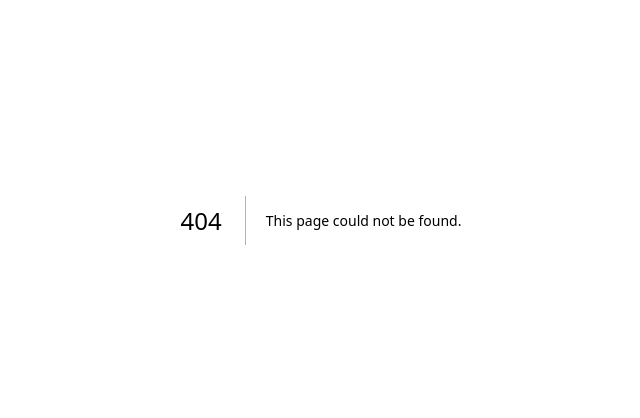
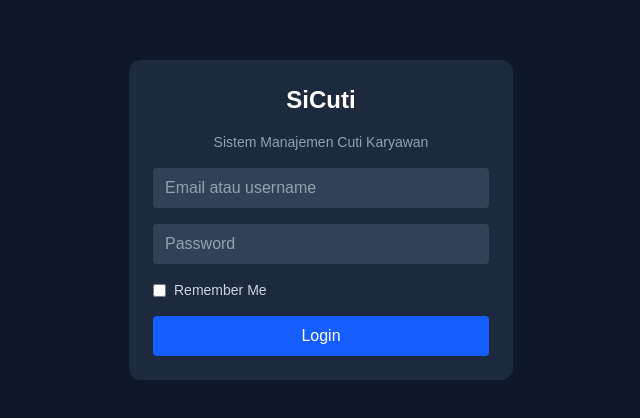
Before and after one commit to almendooubro-glitch/SiCuti-Sistem-Informasi-Cuti-, a Next.js app: page /login in a window 1280 px wide. Before the commit this address had no page. Shown: the part 180-598 px from the top of the page, without its empty margins (319-959 px from the left). Built offline with nearby package versions, Linux system fonts and the light colour scheme.

Commit message:
feat: tambah halaman login dengan opsi remember me

```diff
--- /dev/null
+++ b/src/app/login/page.jsx
@@ -0,0 +1,85 @@
+"use client";
+
+import { useState } from "react";
+import { useRouter } from "next/navigation";
+
+export default function LoginPage() {
+  const router = useRouter();
+  const [identifier, setIdentifier] = useState("");
+  const [password, setPassword] = useState("");
+  const [remember, setRemember] = useState(false);
+  const [pesan, setPesan] = useState("");
+  const [loading, setLoading] = useState(false);
+
+  async function handleSubmit(e) {
+    e.preventDefault();
+    setLoading(true);
+    setPesan("");
+
+    const res = await fetch("/api/login", {
+      method: "POST",
+      headers: { "Content-Type": "application/json" },
+      body: JSON.stringify({ identifier, password, remember }),
+    });
+    const data = await res.json();
+
+    if (!res.ok) {
+      setPesan(data.message);
+      setLoading(false);
+      return;
+    }
+
+    router.push("/dashboard");
+    router.refresh();
+  }
+
+  return (
+    <main className="min-h-screen flex items-center justify-center bg-slate-900 p-4">
+      <form
+        onSubmit={handleSubmit}
+        className="w-full max-w-sm bg-slate-800 rounded-xl p-6 space-y-4"
+      >
+        <h1 className="text-2xl font-bold text-white text-center">SiCuti</h1>
+        <p className="text-sm text-slate-400 text-center">
+          Sistem Manajemen Cuti Karyawan
+        </p>
+
+        <input
+          type="text"
+          placeholder="Email atau username"
+          value={identifier}
+          onChange={(e) => setIdentifier(e.target.value)}
+          required
+          className="w-full rounded px-3 py-2 bg-slate-700 text-white"
+        />
+        <input
+          type="password"
+          placeholder="Password"
+          value={password}
+          onChange={(e) => setPassword(e.target.value)}
+          required
+          className="w-full rounded px-3 py-2 bg-slate-700 text-white"
+        />
+
+        <label className="flex items-center gap-2 text-sm text-slate-300">
+          <input
+            type="checkbox"
+            checked={remember}
+            onChange={(e) => setRemember(e.target.checked)}
+          />
+          Remember Me
+        </label>
+
+        {pesan && <p className="text-sm text-red-400">{pesan}</p>}
+
+        <button
+          type="submit"
+          disabled={loading}
+          className="w-full bg-blue-600 hover:bg-blue-700 disabled:opacity-50 text-white rounded px-4 py-2"
+        >
+          {loading ? "Memproses..." : "Login"}
+        </button>
+      </form>
+    </main>
+  );
+}
```
